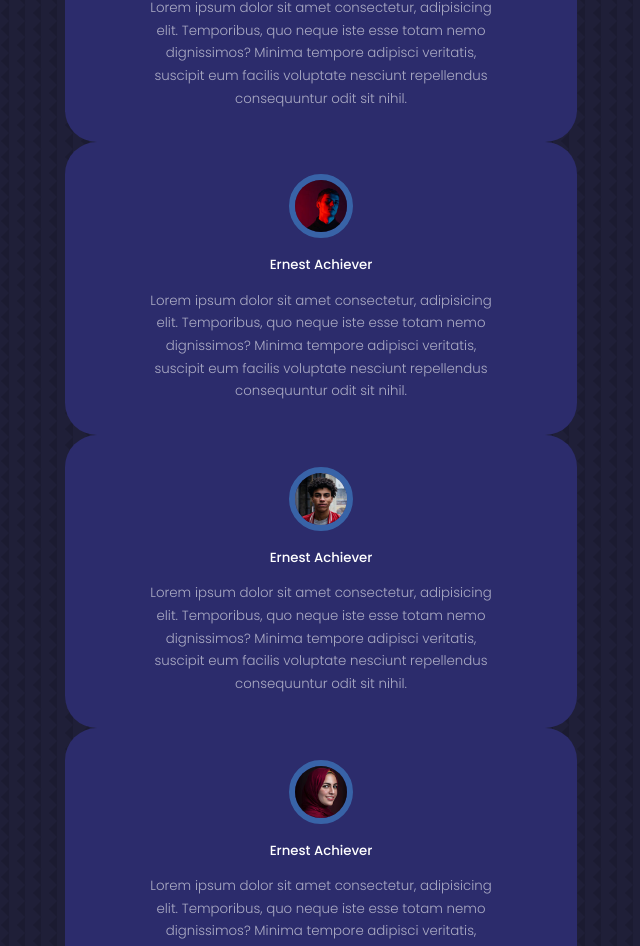
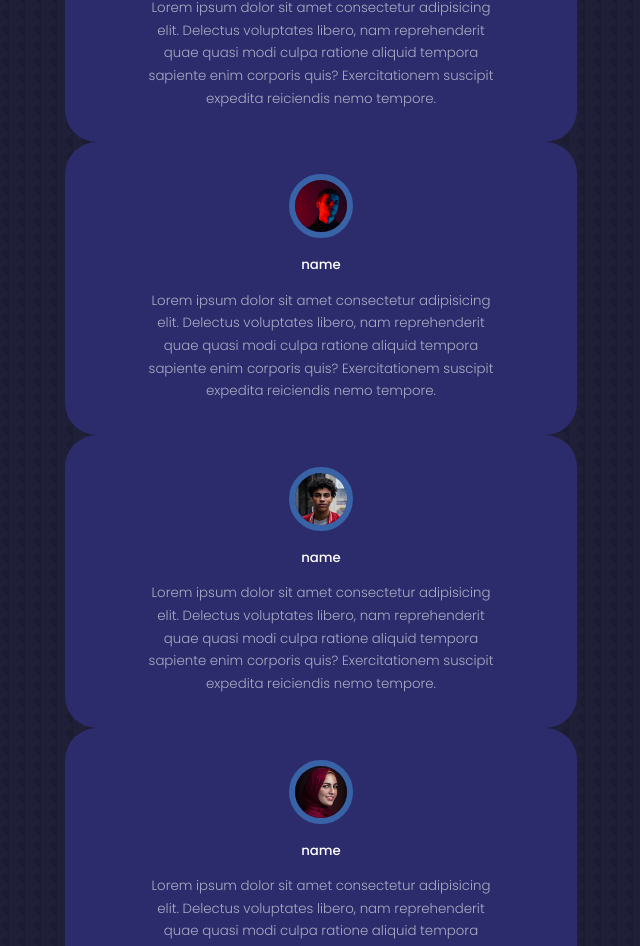
Before and after one commit to mervebilgin/PersonalWebsite, a React (Create React App) app: page / in a window 1280 px wide. Shown: the part 4715-5661 px from the top of the page, without its empty margins (319-959 px from the left). Built offline with nearby package versions, Linux system fonts and the light colour scheme.

Commit message:
Fix testimonials screen

```diff
--- a/src/components/testimonials/Testimonials.jsx
+++ b/src/components/testimonials/Testimonials.jsx
@@ -4,6 +4,29 @@ import AVTR1 from '../../assets/avatar1.jpg'
 import AVTR2 from '../../assets/avatar2.jpg'
 import AVTR3 from '../../assets/avatar3.jpg'
 import AVTR4 from '../../assets/avatar4.jpg'
+
+const data = [
+  {
+    avatar: AVTR1,
+    name: 'Tina Snow',
+    review: 'Lorem ipsum dolor sit amet consectetur adipisicing elit. Delectus voluptates libero, nam reprehenderit quae quasi modi culpa ratione aliquid tempora sapiente enim corporis quis? Exercitationem suscipit expedita reiciendis nemo tempore.'
+  },
+  {
+    avatar: AVTR2,
+    name: 'Shatta Wale',
+    review: 'Lorem ipsum dolor sit amet consectetur adipisicing elit. Delectus voluptates libero, nam reprehenderit quae quasi modi culpa ratione aliquid tempora sapiente enim corporis quis? Exercitationem suscipit expedita reiciendis nemo tempore.'
+  },
+  {
+    avatar: AVTR3,
+    name: 'Kwanna Despite',
+    review: 'Lorem ipsum dolor sit amet consectetur adipisicing elit. Delectus voluptates libero, nam reprehenderit quae quasi modi culpa ratione aliquid tempora sapiente enim corporis quis? Exercitationem suscipit expedita reiciendis nemo tempore.'
+  },
+  {
+    avatar: AVTR4,
+    name: 'Nana Ama McBrown',
+    review: 'Lorem ipsum dolor sit amet consectetur adipisicing elit. Delectus voluptates libero, nam reprehenderit quae quasi modi culpa ratione aliquid tempora sapiente enim corporis quis? Exercitationem suscipit expedita reiciendis nemo tempore.'
+  }
+]
 
 function Testimonials() {
   return (
@@ -12,53 +35,20 @@ function Testimonials() {
       <h2>Testimonials</h2>
 
       <div className='container testimonials_container'>
-        <article className='testimonial'>
-          <div className='client_avatar'>
-            <img src={AVTR1} alt='' />
-          </div>
-          <h5 className='client_name'>Ernest Achiever</h5>
-          <small className='client_review'>
-            Lorem ipsum dolor sit amet consectetur, adipisicing elit. Temporibus, quo
-            neque iste esse totam nemo dignissimos? Minima tempore adipisci veritatis,
-            suscipit eum facilis voluptate nesciunt repellendus consequuntur odit sit nihil.
-          </small>
-        </article>
+        {
+          data.map(({avatar, name, review}, index) => {
+            return (
+              <article className='testimonial'>
+                <div className='client_avatar'>
+                  <img src={avatar} alt='' />
+                </div>
+                <h5 className='client_name'>name</h5>
+                <small className='client_review'>{review}</small>
+              </article>
+            )
+          })
+        }
 
-        <article className='testimonial'>
-          <div className='client_avatar'>
-            <img src={AVTR2} alt='' />
-          </div>
-          <h5 className='client_name'>Ernest Achiever</h5>
-          <small className='client_review'>
-            Lorem ipsum dolor sit amet consectetur, adipisicing elit. Temporibus, quo
-            neque iste esse totam nemo dignissimos? Minima tempore adipisci veritatis,
-            suscipit eum facilis voluptate nesciunt repellendus consequuntur odit sit nihil.
-          </small>
-        </article>
-
-        <article className='testimonial'>
-          <div className='client_avatar'>
-            <img src={AVTR3} alt='' />
-          </div>
-          <h5 className='client_name'>Ernest Achiever</h5>
-          <small className='client_review'>
-            Lorem ipsum dolor sit amet consectetur, adipisicing elit. Temporibus, quo
-            neque iste esse totam nemo dignissimos? Minima tempore adipisci veritatis,
-            suscipit eum facilis voluptate nesciunt repellendus consequuntur odit sit nihil.
-          </small>
-        </article>
-
-        <article className='testimonial'>
-          <div className='client_avatar'>
-            <img src={AVTR4} alt='' />
-          </div>
-          <h5 className='client_name'>Ernest Achiever</h5>
-          <small className='client_review'>
-            Lorem ipsum dolor sit amet consectetur, adipisicing elit. Temporibus, quo
-            neque iste esse totam nemo dignissimos? Minima tempore adipisci veritatis,
-            suscipit eum facilis voluptate nesciunt repellendus consequuntur odit sit nihil.
-          </small>
-        </article>
 
 
       </div>
```
